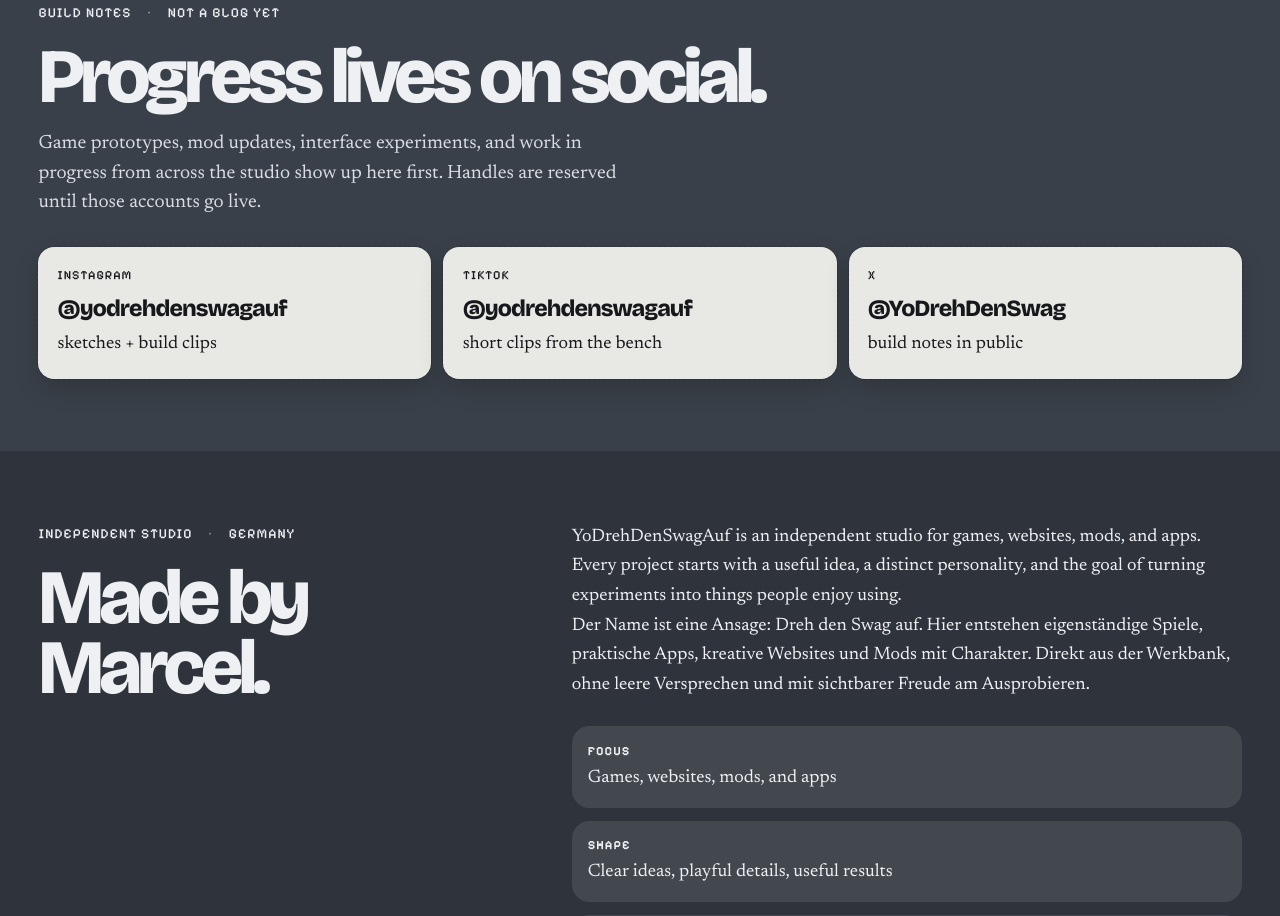
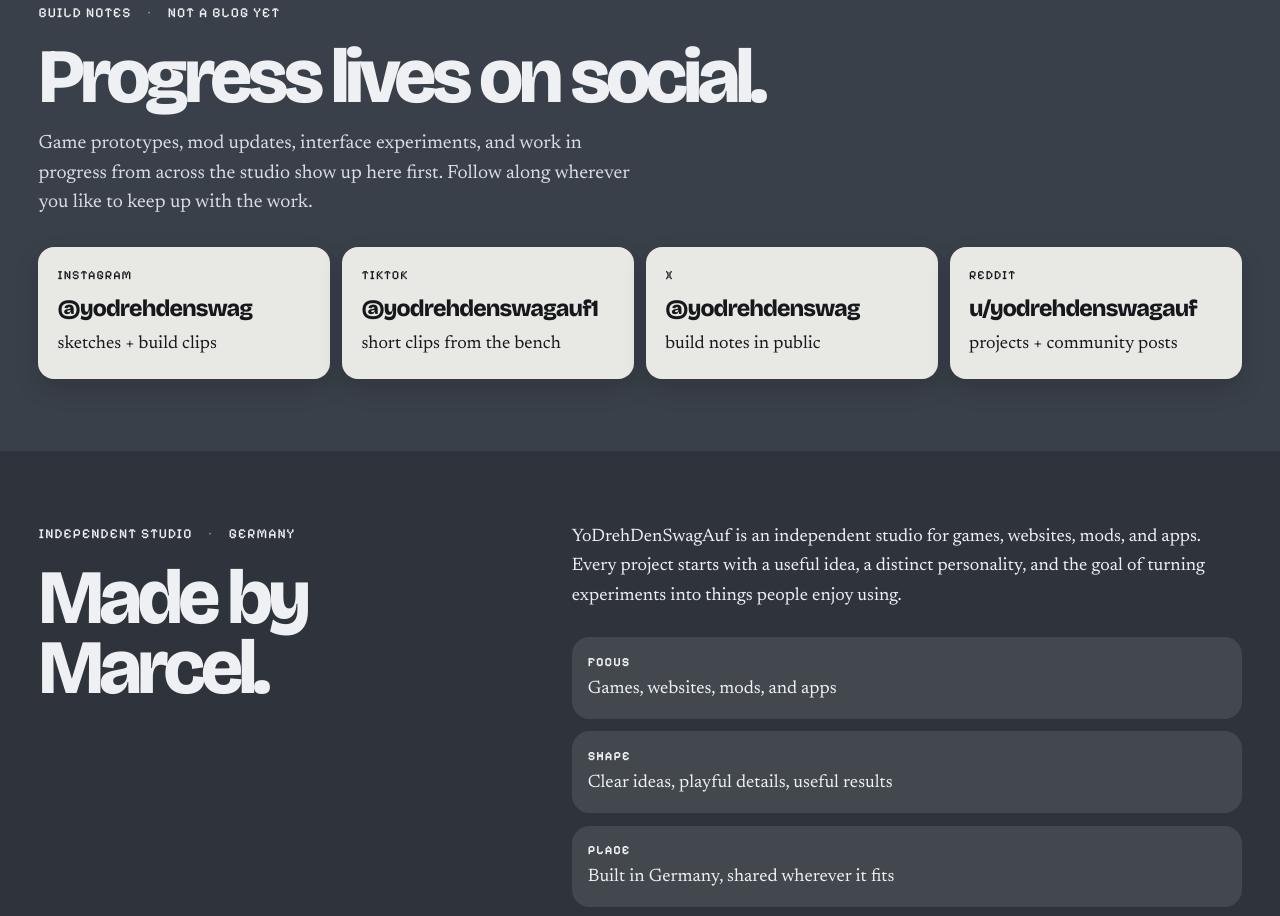
Before and after one commit to YoDrehDenSwagAuf/yodrehdenswagauf.github.io, a React (Vite) app: page / in a window 1280 px wide. Shown: the part 2680-3596 px from the top of the page. Built offline with nearby package versions, Linux system fonts and the light colour scheme.

Commit message:
Add studio social profiles

```diff
--- a/src/components/About.tsx
+++ b/src/components/About.tsx
@@ -20,13 +20,6 @@ export function About() {
             </p>
           </Reveal>
           <Reveal delay="140ms">
-            <p lang="de">
-              Der Name ist eine Ansage: Dreh den Swag auf. Hier entstehen eigenständige Spiele,
-              praktische Apps, kreative Websites und Mods mit Charakter. Direkt aus der Werkbank,
-              ohne leere Versprechen und mit sichtbarer Freude am Ausprobieren.
-            </p>
-          </Reveal>
-          <Reveal delay="180ms">
             <ul className="about-facts">
               <li>
                 <strong>Focus</strong>
--- a/src/components/Devlog.tsx
+++ b/src/components/Devlog.tsx
@@ -15,7 +15,7 @@ export function Devlog() {
         <Reveal delay="90ms">
           <p className="lede">
             Game prototypes, mod updates, interface experiments, and work in progress from across
-            the studio show up here first. Handles are reserved until those accounts go live.
+            the studio show up here first. Follow along wherever you like to keep up with the work.
           </p>
         </Reveal>
         <div className="social-grid">
--- a/src/data/studio.ts
+++ b/src/data/studio.ts
@@ -14,23 +14,30 @@ export const social = [
   {
     id: 'instagram',
     label: 'Instagram',
-    handle: '@yodrehdenswagauf',
-    href: null as string | null,
+    handle: '@yodrehdenswag',
+    href: 'https://www.instagram.com/yodrehdenswag/' as string | null,
     note: 'sketches + build clips',
   },
   {
     id: 'tiktok',
     label: 'TikTok',
-    handle: '@yodrehdenswagauf',
-    href: null as string | null,
+    handle: '@yodrehdenswagauf1',
+    href: 'https://www.tiktok.com/@yodrehdenswagauf1' as string | null,
     note: 'short clips from the bench',
   },
   {
     id: 'x',
     label: 'X',
-    handle: '@YoDrehDenSwag',
-    href: null as string | null,
+    handle: '@yodrehdenswag',
+    href: 'https://x.com/yodrehdenswag' as string | null,
     note: 'build notes in public',
+  },
+  {
+    id: 'reddit',
+    label: 'Reddit',
+    handle: 'u/yodrehdenswagauf',
+    href: 'https://www.reddit.com/user/yodrehdenswagauf/' as string | null,
+    note: 'projects + community posts',
   },
 ] as const
 
--- a/src/index.css
+++ b/src/index.css
@@ -1346,7 +1346,7 @@ code {
   }
 
   .social-grid {
-    grid-template-columns: repeat(3, 1fr);
+    grid-template-columns: repeat(4, 1fr);
   }
 
   .footer-top {
```
